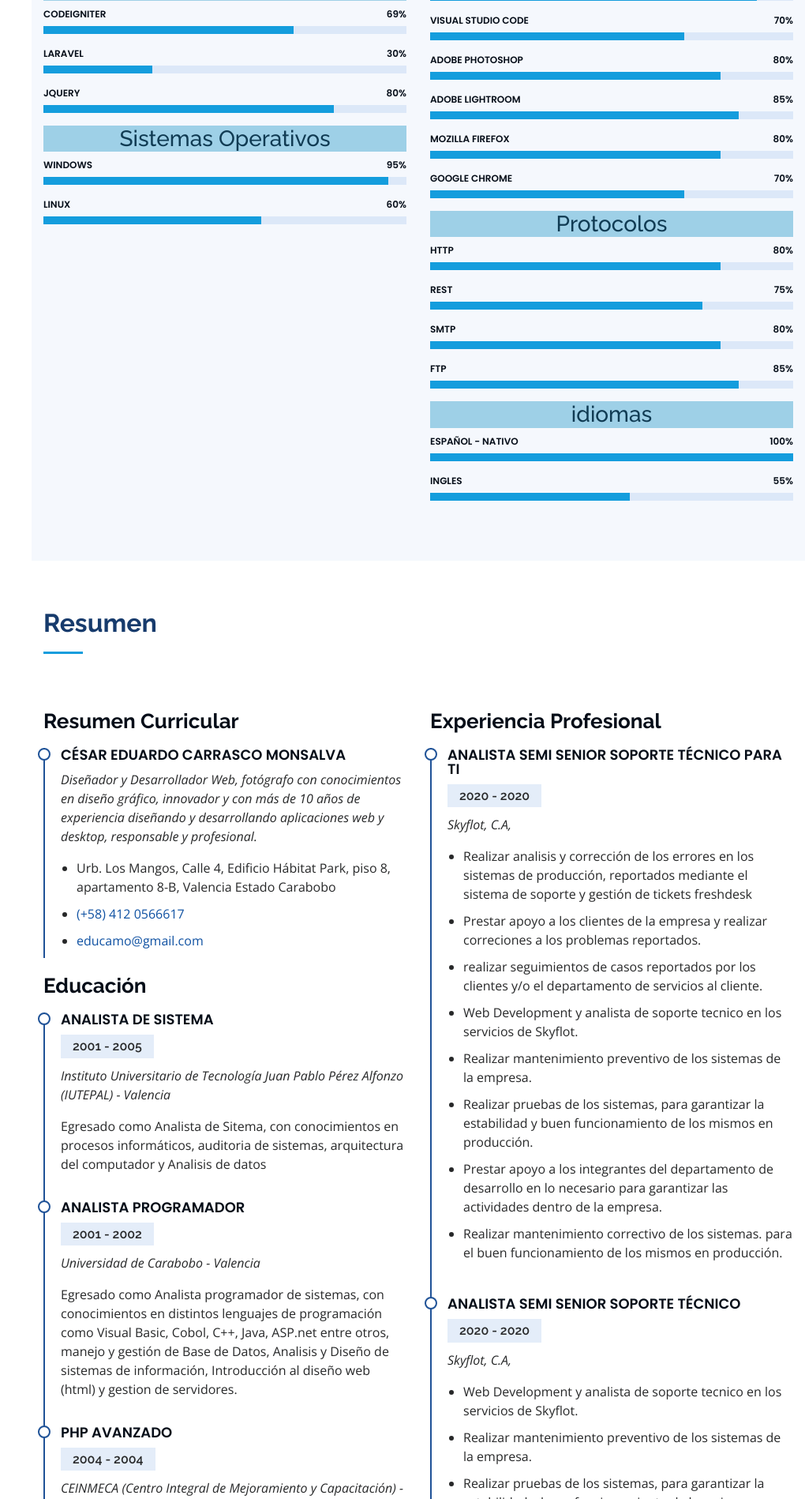
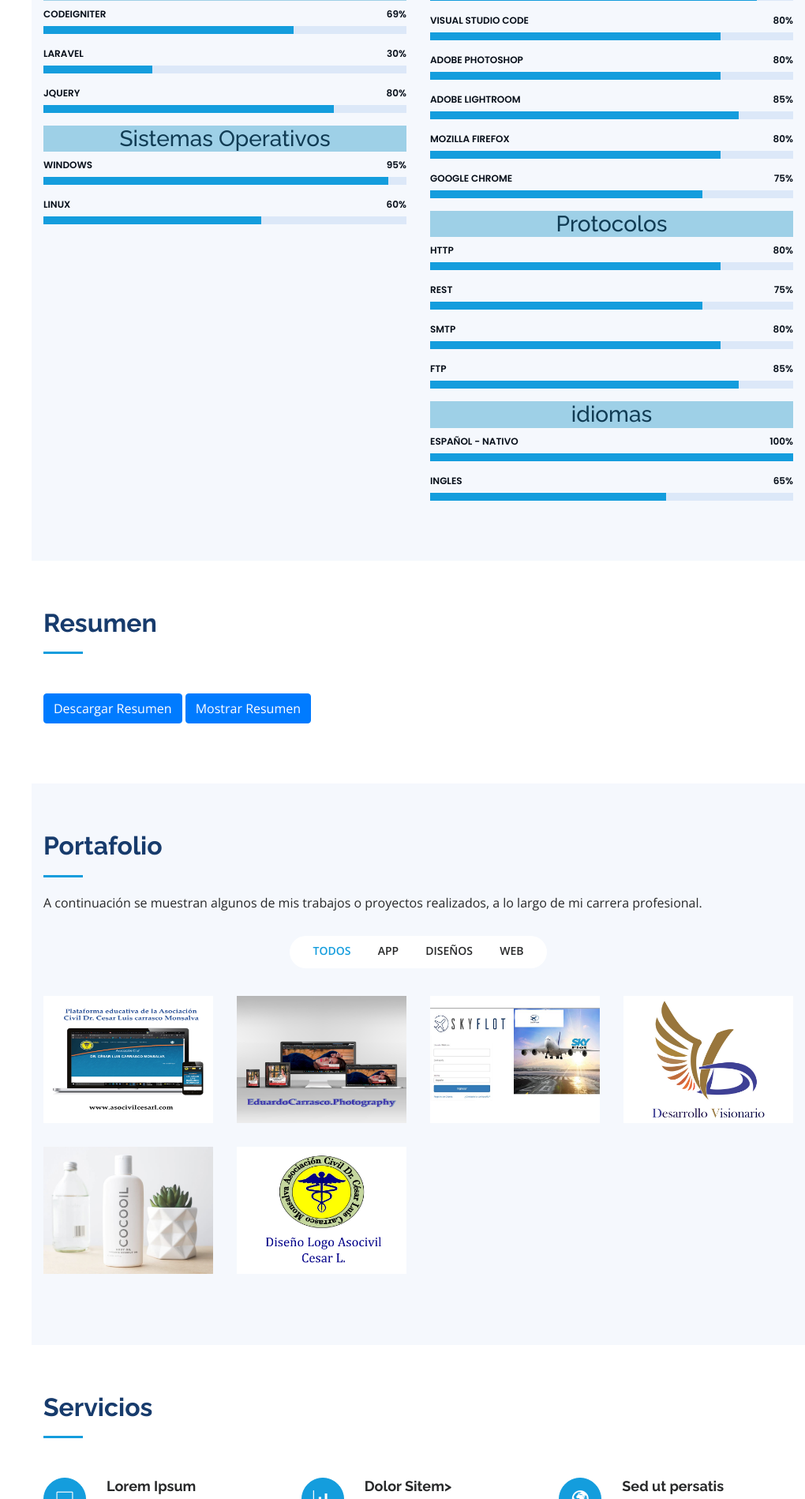
Before and after one commit to educamo/portafolio, a PHP site: page / in a window 1280 px wide. Shown: the part 3057-4955 px from the top of the page at 79% size, without its empty margins (260-1280 px from the left). Run offline with PHP 8.4, Linux system fonts and the light colour scheme.

Commit message:
portafolio y resumen

```diff
--- a/Portafolio/index.php
+++ b/Portafolio/index.php
@@ -45,7 +45,7 @@
     <div class="d-flex flex-column">
 
       <div class="profile">
-        <img src="assets/img/profile-img.jpg" alt="" class="img-fluid rounded-circle">
+        <img src="assets/img/profile-img.jpg" alt="" class="img-fluid rounded-circle img-responsive">
         <h1 class="text-light"><a href="index.php">C. Eduardo Carrasco</a></h1>
         <div class="wave">
           <div style="height: 25px; width: 100%; overflow: hidden; top: 0px; margin-bottom: 5px;"><svg viewBox="0 0 500 150" preserveAspectRatio="none" style="height: 100%; width: 100%;">
@@ -81,7 +81,7 @@
   <section id="hero" class="d-flex flex-column justify-content-center align-items-center">
     <div class="hero-container" data-aos="fade-in">
       <h1>C. Eduardo Carrasco</h1>
-      <p>Freelancer <span class="typed" data-typed-items="Designer, Web Developer FullStack, Photographer "></span></p>
+      <p>Freelancer <span class="typed" data-typed-items="UX/UI Designer, Web Developer FullStack, Photographer"></span></p>
     </div>
   </section><!-- End Hero -->
 
@@ -98,10 +98,10 @@
 
         <div class="row">
           <div class="col-lg-4" data-aos="fade-right">
-            <img src="assets/img/profile-img.jpg" class="img-fluid" alt="">
+            <img src="assets/img/profile-img-Eduardo-Carrasco.jpg" class="img-fluid" alt="">
           </div>
           <div class="col-lg-8 pt-4 pt-lg-0 content" data-aos="fade-left">
-            <h3>UI/UX Designer &amp; Web Developer | Photographer.</h3>
+            <h3>UX/UI Designer &amp; Web Developer | Photographer.</h3>
             <p class="font-italic">
               Desarrollador web Fullstack y de apps móviles, fotógrafo con conocimientos en cinematografía y producción audiovisual, además apasionado por el marketing digital y el diseño gráfico.
             </p>
@@ -219,7 +219,11 @@
           <h2>Habilidades</h2>
           <p>Trabajo en equipo, Atención al Público, Respetuoso, Responsable, Proactivo, Trabajo bajo
             presión, Disposición para adquirir nuevos conocimientos, Motivación al logro, Creatividad,
-            Fotógrafo, manejo de varios programas de edicion y diseño, Conocimientos en Ventas, Empleo de técnicas SEO, Nociones en Marketing Digital, Toma de decisiones, Solución de problemas y conflictos, Destreza Manual, Liderazgo y Administración, Gestión de Proyectos, utilizacion de varios lenguajes de programación, Gestión de Base de datos, uso de Metodologías ágiles de trabajo, Técnico en Redes (Cisco Technologies), Desarrollo apps moviles.</p>
+            Fotógrafo, manejo de varios programas de edicion y diseño, Conocimientos en Ventas, Empleo de técnicas SEO,
+            Nociones en Marketing Digital, Toma de decisiones, Solución de problemas y conflictos, Destreza Manual, Liderazgo y Administración,
+            Gestión de Proyectos, utilizacion de varios lenguajes de programación, Gestión de Base de datos, uso de Metodologías ágiles de trabajo,
+            Técnico en Redes (Cisco Technologies), Desarrollo apps moviles, conocimientos en desarrollo de experiencia del usuaurio UX,
+            Conocimientos en Cloud Computing.</p>
         </div>
 
         <div class="row skills-content">
@@ -458,9 +462,9 @@
             </div>
 
             <div class="progress">
-              <span class="skill">Visual Studio Code <i class="val">70%</i></span>
+              <span class="skill">Visual Studio Code <i class="val">80%</i></span>
               <div class="progress-bar-wrap">
-                <div class="progress-bar" role="progressbar" aria-valuenow="70" aria-valuemin="0" aria-valuemax="100"></div>
+                <div class="progress-bar" role="progressbar" aria-valuenow="80" aria-valuemin="0" aria-valuemax="100"></div>
               </div>
             </div>
 
@@ -486,9 +490,9 @@
             </div>
 
             <div class="progress">
-              <span class="skill">Google Chrome <i class="val">70%</i></span>
+              <span class="skill">Google Chrome <i class="val">75%</i></span>
               <div class="progress-bar-wrap">
-                <div class="progress-bar" role="progressbar" aria-valuenow="70" aria-valuemin="0" aria-valuemax="100"></div>
+                <div class="progress-bar" role="progressbar" aria-valuenow="75" aria-valuemin="0" aria-valuemax="100"></div>
               </div>
             </div>
 
@@ -535,9 +539,9 @@
             </div>
 
             <div class="progress">
-              <span class="skill">Ingles <i class="val">55%</i></span>
+              <span class="skill">Ingles <i class="val">65%</i></span>
               <div class="progress-bar-wrap">
-                <div class="progress-bar" role="progressbar" aria-valuenow="55" aria-valuemin="0" aria-valuemax="100"></div>
+                <div class="progress-bar" role="progressbar" aria-valuenow="65" aria-valuemin="0" aria-valuemax="100"></div>
               </div>
             </div>
 
@@ -555,7 +559,16 @@
         <div class="section-title">
           <h2>Resumen</h2>
         </div>
+        <p>
+          <a class="btn btn-primary" href="#" role="button" aria-expanded="false">
+            Descargar Resumen
+          </a>
+          <button class="btn btn-primary" type="button" data-toggle="collapse" data-target="#collapseExample" aria-expanded="false" aria-controls="collapseExample">
+            Mostrar Resumen
+          </button>
+        </p>
 
+        <div class="collapse" id="collapseExample">
           <div class="row">
             <div class="col-lg-6" data-aos="fade-up">
               <h3 class="resume-title">Resumen Curricular</h3>
@@ -645,6 +658,12 @@
                 <h5>2020</h5>
                 <p><em>Google Actívate.</em></p>
                 <p>Android Studio.</p>
+              </div>
+              <div class="resume-item">
+                <h4>Cloud Computing</h4>
+                <h5>2020</h5>
+                <p><em>Google Actívate.</em></p>
+                <p>Servicios en la nube.</p>
               </div>
 
               <h3 class="resume-title">Reconocimientos</h3>
@@ -764,6 +783,7 @@
               </div>
             </div>
           </div>
+        </div>
 
       </div>
     </section><!-- End Resume Section -->
@@ -812,10 +832,10 @@
 
           <div class="col-lg-3 col-md-4 portfolio-item filter-app">
             <div class="portfolio-wrap">
-              <img src="assets/img/portfolio/portfolio-3.jpg" class="img-fluid" alt="">
+              <img src="assets/img/portfolio/skyflot_systems.jpg" class="img-fluid" alt="">
               <div class="portfolio-links">
-                <a href="assets/img/portfolio/portfolio-3.jpg" data-gall="portfolioGallery" class="venobox" title="App 2"><i class="bx bx-plus"></i></a>
-                <a href="portfolio-details.php" title="More Details"><i class="bx bx-link"></i></a>
+                <a href="assets/img/portfolio/skyflot_systems.jpg" data-gall="portfolioGallery" class="venobox" title="App 2"><i class="bx bx-link"></i></a>
+                <a href="portfolio-details.php" title="More Details"><i class="bx bx-plus"></i></a>
               </div>
             </div>
           </div>
@@ -860,39 +880,38 @@
       <div class="container">
 
         <div class="section-title">
-          <h2>Services</h2>
-          <p>Magnam dolores commodi suscipit. Necessitatibus eius consequatur ex aliquid fuga eum quidem. Sit sint consectetur velit. Quisquam quos quisquam cupiditate. Et nemo qui impedit suscipit alias ea. Quia fugiat sit in iste officiis commodi quidem hic quas.</p>
+          <h2>Servicios</h2>
         </div>
 
         <div class="row">
-          <div class="col-lg-4 col-md-6 icon-box" data-aos="fade-up">
+          <div class="col-lg-4 col-md-6 icon-box">
             <div class="icon"><i class="icofont-computer"></i></div>
-            <h4 class="title"><a href="">Lorem Ipsum</a></h4>
+            <h4 class="title">Lorem Ipsum</h4>
             <p class="description">Voluptatum deleniti atque corrupti quos dolores et quas molestias excepturi sint occaecati cupiditate non provident</p>
           </div>
-          <div class="col-lg-4 col-md-6 icon-box" data-aos="fade-up" data-aos-delay="100">
+          <div class="col-lg-4 col-md-6 icon-box">
             <div class="icon"><i class="icofont-chart-bar-graph"></i></div>
-            <h4 class="title"><a href="">Dolor Sitema</a></h4>
+            <h4 class="title">Dolor Sitem></h4>
             <p class="description">Minim veniam, quis nostrud exercitation ullamco laboris nisi ut aliquip ex ea commodo consequat tarad limino ata</p>
           </div>
-          <div class="col-lg-4 col-md-6 icon-box" data-aos="fade-up" data-aos-delay="200">
+          <div class="col-lg-4 col-md-6 icon-box">
             <div class="icon"><i class="icofont-earth"></i></div>
-            <h4 class="title"><a href="">Sed ut perspiciatis</a></h4>
+            <h4 class="title">Sed ut persatis</a></h4>
             <p class="description">Duis aute irure dolor in reprehenderit in voluptate velit esse cillum dolore eu fugiat nulla pariatur</p>
           </div>
-          <div class="col-lg-4 col-md-6 icon-box" data-aos="fade-up" data-aos-delay="300">
+          <div class="col-lg-4 col-md-6 icon-box">
             <div class="icon"><i class="icofont-image"></i></div>
-            <h4 class="title"><a href="">Magni Dolores</a></h4>
+            <h4 class="title">Magni Dolora></h4>
             <p class="description">Excepteur sint occaecat cupidatat non proident, sunt in culpa qui officia deserunt mollit anim id est laborum</p>
           </div>
-          <div class="col-lg-4 col-md-6 icon-box" data-aos="fade-up" data-aos-delay="400">
+          <div class="col-lg-4 col-md-6 icon-box">
             <div class="icon"><i class="icofont-settings"></i></div>
-            <h4 class="title"><a href="">Nemo Enim</a></h4>
+            <h4 class="title">Nemo Enim</h4>
             <p class="description">At vero eos et accusamus et iusto odio dignissimos ducimus qui blanditiis praesentium voluptatum deleniti atque</p>
           </div>
-          <div class="col-lg-4 col-md-6 icon-box" data-aos="fade-up" data-aos-delay="500">
+          <div class="col-lg-4 col-md-6 icon-box">
             <div class="icon"><i class="icofont-tasks-alt"></i></div>
-            <h4 class="title"><a href="">Eiusmod Tempor</a></h4>
+            <h4 class="title">Eiusmod Tem/a></h4>
             <p class="description">Et harum quidem rerum facilis est et expedita distinctio. Nam libero tempore, cum soluta nobis est eligendi</p>
           </div>
         </div>
@@ -901,7 +920,7 @@
     </section><!-- End Services Section -->
 
     <!-- ======= Testimonials Section ======= -->
-    <section id="testimonials" class="testimonials section-bg">
+    <section id="testimonials" class="testimonials section-bg" hidden="true">
       <div class="container">
 
         <div class="section-title">
@@ -976,7 +995,7 @@
       <div class="container">
 
         <div class="section-title">
-          <h2>Contact</h2>
+          <h2>Contacto</h2>
           <p>Magnam dolores commodi suscipit. Necessitatibus eius consequatur ex aliquid fuga eum quidem. Sit sint consectetur velit. Quisquam quos quisquam cupiditate. Et nemo qui impedit suscipit alias ea. Quia fugiat sit in iste officiis commodi quidem hic quas.</p>
         </div>
 
@@ -986,20 +1005,20 @@
             <div class="info">
               <div class="address">
                 <i class="icofont-google-map"></i>
-                <h4>Location:</h4>
-                <p>A108 Adam Street, New York, NY 535022</p>
+                <h4>Direccion:</h4>
+                <p>Urb. Los mangos calle 119, Res. Habitat Park, piso 8 apartamento 8-B, Valencia - Venezuela 2001</p>
               </div>
 
               <div class="email">
                 <i class="icofont-envelope"></i>
-                <h4>Email:</h4>
-                <p>info@example.com</p>
+                <h4>Correo:</h4>
+                <p>educamo@gmail.com</p>
               </div>
 
               <div class="phone">
                 <i class="icofont-phone"></i>
-                <h4>Call:</h4>
-                <p>+1 5589 55488 55s</p>
+                <h4>Llamar a:</h4>
+                <p>+58 412 056 6617</p>
               </div>
 
               <iframe src="https://www.google.com/maps/embed?pb=!1m14!1m8!1m3!1d12097.433213460943!2d-74.0062269!3d40.7101282!3m2!1i1024!2i768!4f13.1!3m3!1m2!1s0x0%3A0xb89d1fe6bc499443!2sDowntown+Conference+Center!5e0!3m2!1smk!2sbg!4v1539943755621" frameborder="0" style="border:0; width: 100%; height: 290px;" allowfullscreen></iframe>
@@ -1011,12 +1030,12 @@
             <form action="forms/contact.php" method="post" role="form" class="php-email-form">
               <div class="form-row">
                 <div class="form-group col-md-6">
-                  <label for="name">Your Name</label>
+                  <label for="name">Tu nombre</label>
                   <input type="text" name="name" class="form-control" id="name" data-rule="minlen:4" data-msg="Please enter at least 4 chars" />
                   <div class="validate"></div>
                 </div>
                 <div class="form-group col-md-6">
-                  <label for="name">Your Email</label>
+                  <label for="name">tu Correo</label>
                   <input type="email" class="form-control" name="email" id="email" data-rule="email" data-msg="Please enter a valid email" />
                   <div class="validate"></div>
                 </div>
@@ -1027,7 +1046,7 @@
                 <div class="validate"></div>
               </div>
               <div class="form-group">
-                <label for="name">Message</label>
+                <label for="name">Mensaje</label>
                 <textarea class="form-control" name="message" rows="10" data-rule="required" data-msg="Please write something for us"></textarea>
                 <div class="validate"></div>
               </div>
@@ -1036,7 +1055,7 @@
                 <div class="error-message"></div>
                 <div class="sent-message">Your message has been sent. Thank you!</div>
               </div>
-              <div class="text-center"><button type="submit">Send Message</button></div>
+              <div class="text-center"><button type="submit">Enviar mensaje</button></div>
             </form>
           </div>
 
@@ -1051,14 +1070,14 @@
   <footer id="footer">
     <div class="container">
       <div class="copyright">
-        &copy; Copyright <strong><span>iPortfolio</span></strong>
+        &copy; Copyright <strong><span><?php echo date("Y"); ?></span></strong>
       </div>
       <div class="credits">
         <!-- All the links in the footer should remain intact. -->
         <!-- You can delete the links only if you purchased the pro version. -->
         <!-- Licensing information: https://bootstrapmade.com/license/ -->
         <!-- Purchase the pro version with working PHP/AJAX contact form: https://bootstrapmade.com/iportfolio-bootstrap-portfolio-websites-template/ -->
-        Designed by <a href="https://bootstrapmade.com/">BootstrapMade</a>
+        Designed by <a href="https://bootstrapmade.com/">Eduardo Carrasco</a>
       </div>
     </div>
   </footer><!-- End  Footer -->
```
Also changed, not shown: Portafolio/assets/img/hero-bg.jpg, Portafolio/assets/img/portfolio/portfolio-3.jpg (deleted), Portafolio/assets/img/portfolio/skyflot_systems.jpg, Portafolio/assets/img/profile-img-Eduardo-Carrasco.jpg (added), Portafolio/assets/img/profile-img.jpg. Lines whose indentation alone changed are shown as unchanged.
